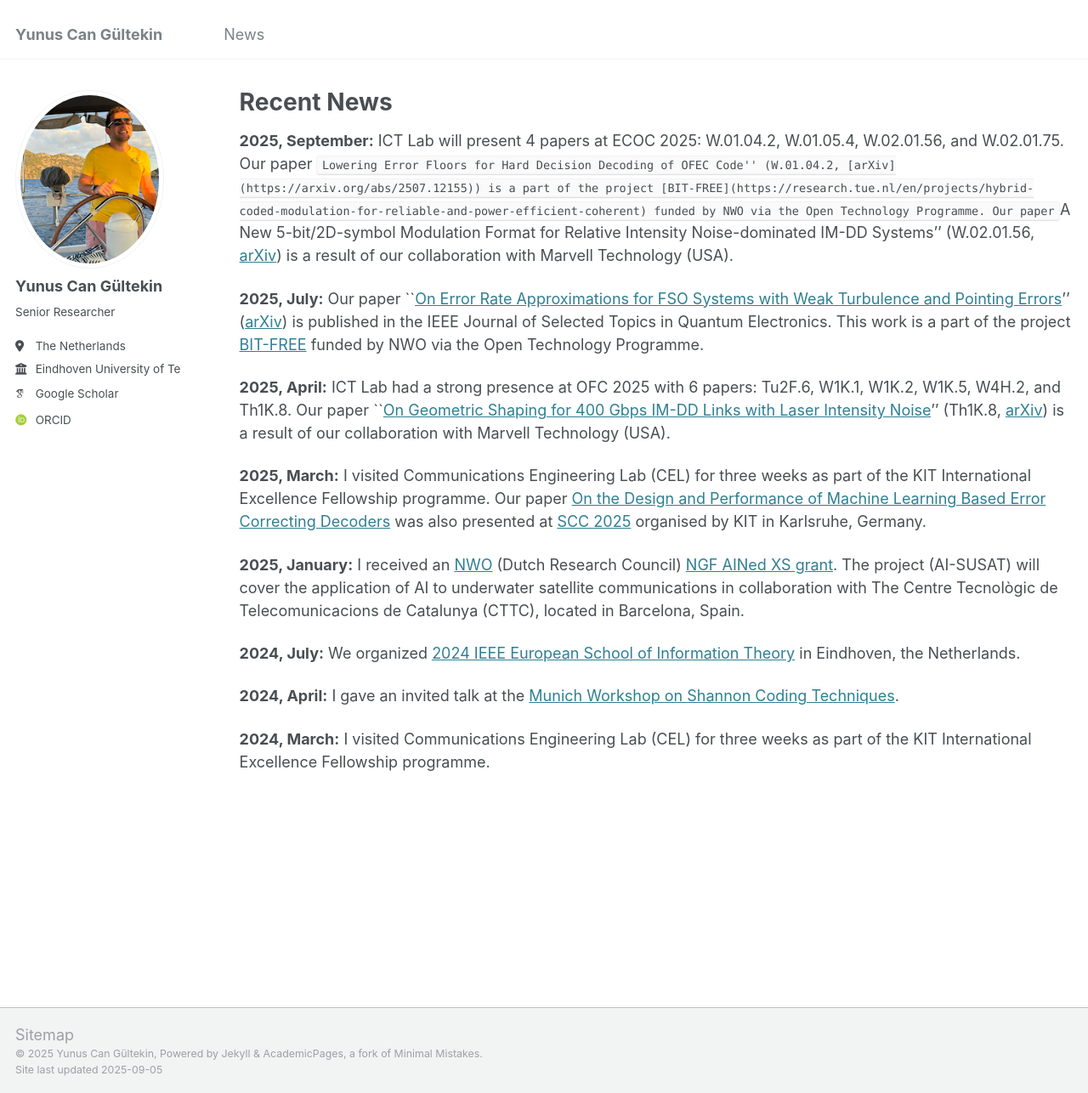
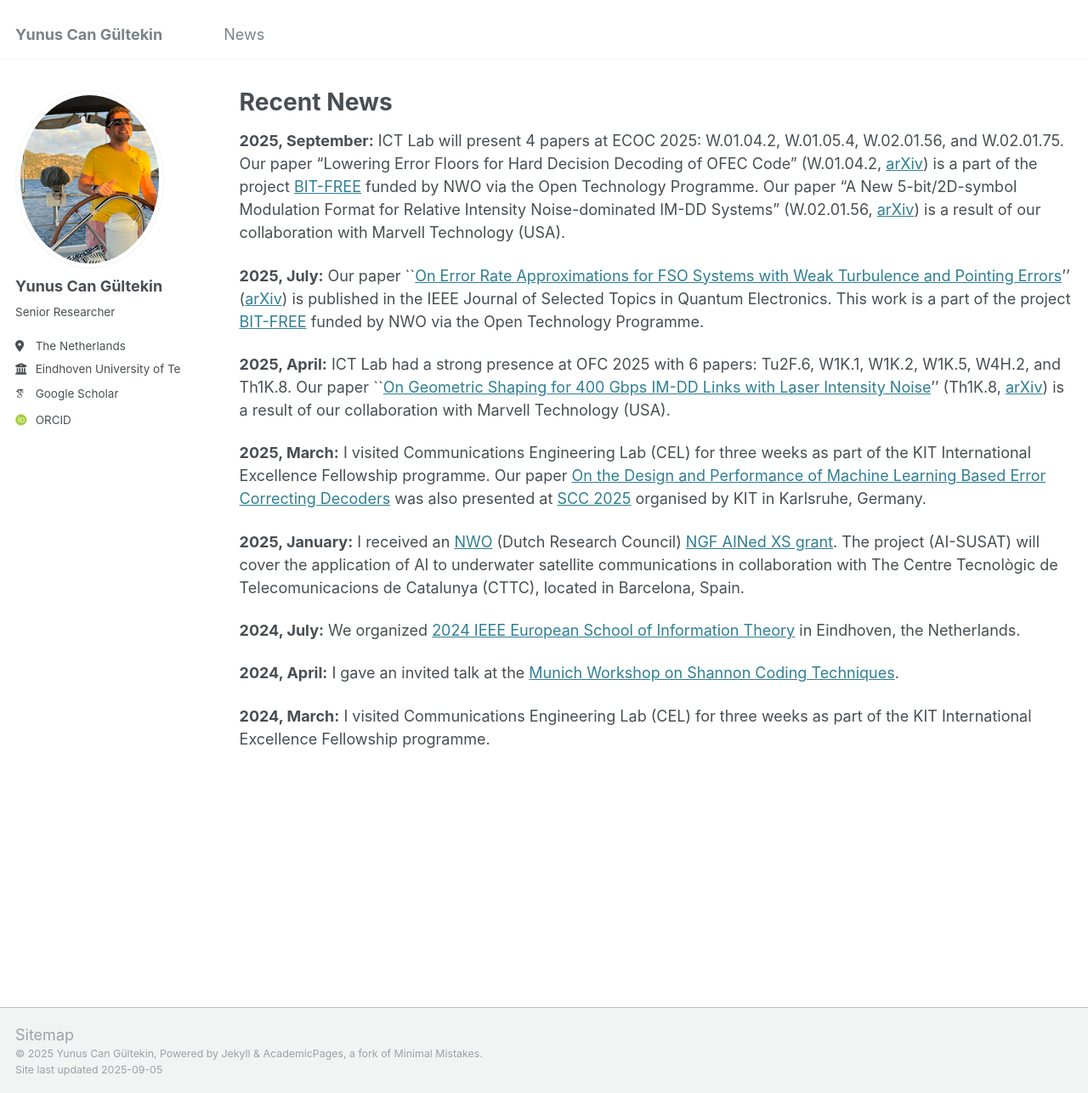
Before and after one commit to ycgultekin/ycgultekin.github.io, a Jekyll site: the page built from _pages/news.md, in a window 1280 px wide and 1286 px high. Shown: the whole window at 85% size. Built offline with Jekyll 4.4.1, drawn with Linux system fonts in a browser that asks for light colours; some web fonts are replaced.

Commit message:
ECOC 2025

```diff
--- a/_pages/news.md
+++ b/_pages/news.md
@@ -11,7 +11,7 @@ redirect_from:
 {% include base_path %}
 
 
-**2025, September:** ICT Lab will present 4 papers at ECOC 2025: W.01.04.2, W.01.05.4, W.02.01.56, and W.02.01.75. Our paper ``Lowering Error Floors for Hard Decision Decoding of OFEC Code'' (W.01.04.2, [arXiv](https://arxiv.org/abs/2507.12155)) is a part of the project [BIT-FREE](https://research.tue.nl/en/projects/hybrid-coded-modulation-for-reliable-and-power-efficient-coherent) funded by NWO via the Open Technology Programme. Our paper ``A New 5-bit/2D-symbol Modulation Format for Relative Intensity Noise-dominated IM-DD Systems'' (W.02.01.56, [arXiv](https://arxiv.org/abs/2506.01761)) is a result of our collaboration with Marvell Technology (USA).
+**2025, September:** ICT Lab will present 4 papers at ECOC 2025: W.01.04.2, W.01.05.4, W.02.01.56, and W.02.01.75. Our paper "Lowering Error Floors for Hard Decision Decoding of OFEC Code" (W.01.04.2, [arXiv](https://arxiv.org/abs/2507.12155)) is a part of the project [BIT-FREE](https://research.tue.nl/en/projects/hybrid-coded-modulation-for-reliable-and-power-efficient-coherent) funded by NWO via the Open Technology Programme. Our paper "A New 5-bit/2D-symbol Modulation Format for Relative Intensity Noise-dominated IM-DD Systems" (W.02.01.56, [arXiv](https://arxiv.org/abs/2506.01761)) is a result of our collaboration with Marvell Technology (USA).
 
 **2025, July:** Our paper ``[On Error Rate Approximations for FSO Systems with Weak Turbulence and Pointing Errors](https://ieeexplore.ieee.org/abstract/document/11083585)'' ([arXiv](https://arxiv.org/abs/2506.19627)) is published in the IEEE Journal of Selected Topics in Quantum Electronics. This work is a part of the project [BIT-FREE](https://research.tue.nl/en/projects/hybrid-coded-modulation-for-reliable-and-power-efficient-coherent) funded by NWO via the Open Technology Programme.
 
```
